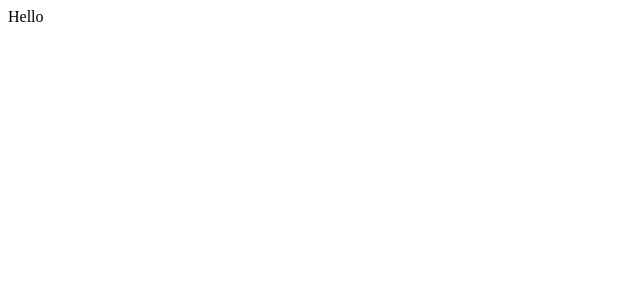
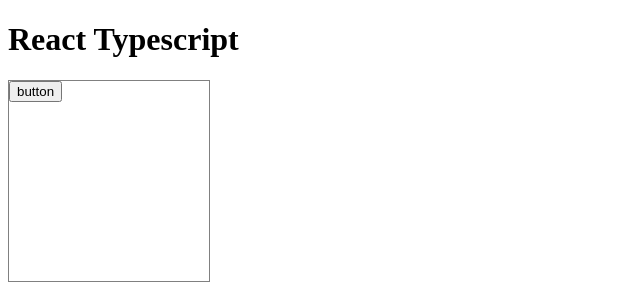
Before and after one commit to Morozov-it/React-typescript, a React (Create React App) app: page / in a window 1280 px wide. Shown: the top 300 px of the page, without its empty margins (0-640 px from the left). Built offline with nearby package versions, Linux system fonts and the light colour scheme.

Commit message:
Create and edit components Card, App Add types, interfaces and other from typescript

```diff
--- a/src/App.css
+++ b/src/App.css
@@ -1,38 +1,4 @@
-.App {
-  text-align: center;
+.app {
+  width: 100vw;
+  height: 100vh;
 }
-
-.App-logo {
-  height: 40vmin;
-  pointer-events: none;
-}
-
-@media (prefers-reduced-motion: no-preference) {
-  .App-logo {
-    animation: App-logo-spin infinite 20s linear;
-  }
-}
-
-.App-header {
-  background-color: #282c34;
-  min-height: 100vh;
-  display: flex;
-  flex-direction: column;
-  align-items: center;
-  justify-content: center;
-  font-size: calc(10px + 2vmin);
-  color: white;
-}
-
-.App-link {
-  color: #61dafb;
-}
-
-@keyframes App-logo-spin {
-  from {
-    transform: rotate(0deg);
-  }
-  to {
-    transform: rotate(360deg);
-  }
-}
--- a/src/App.tsx
+++ b/src/App.tsx
@@ -1,10 +1,14 @@
 import React from 'react'
 import './App.css';
+import Card, { CardVariant } from './components/Card';
 
 function App() {
   return (
-    <div>
-      Hello
+    <div className='app'>
+      <h1>React Typescript</h1>
+      <Card width='200px' height='200px' variant={CardVariant.outlined}>
+        <button>button</button>
+      </Card>
     </div>
   );
 }
--- /dev/null
+++ b/src/components/Card.tsx
@@ -0,0 +1,34 @@
+import React, {FC} from 'react';
+
+//создаем перечисление констант
+export enum CardVariant {
+    outlined = 'outlined',
+    primary = 'primary'
+}
+
+//создаем типы полей для props
+interface CardProps {
+    width: string;
+    height?: string; //указание необязательного
+    variant: CardVariant
+    //children?: React.ReactChild | React.ReactNode;//можно не указывать если компонент будет типа React.FC
+}
+
+
+//указываем объект props типа CardProps
+//const Card = ({width, height, children}:CardProps) => {
+// React.FC<CardProps> можно сократить до FC<CardProps>, только делать импорт из React {FC}
+
+const Card: FC<CardProps> = ({width, height, variant, children}) => {
+    return (
+        <div style={{
+            width, height,
+            border: variant === CardVariant.outlined ? '1px solid gray' : 'none',
+            background: variant === CardVariant.primary ? 'lightgray' : ''
+        }}>
+            {children}
+        </div>
+    )
+};
+
+export default Card;
```
